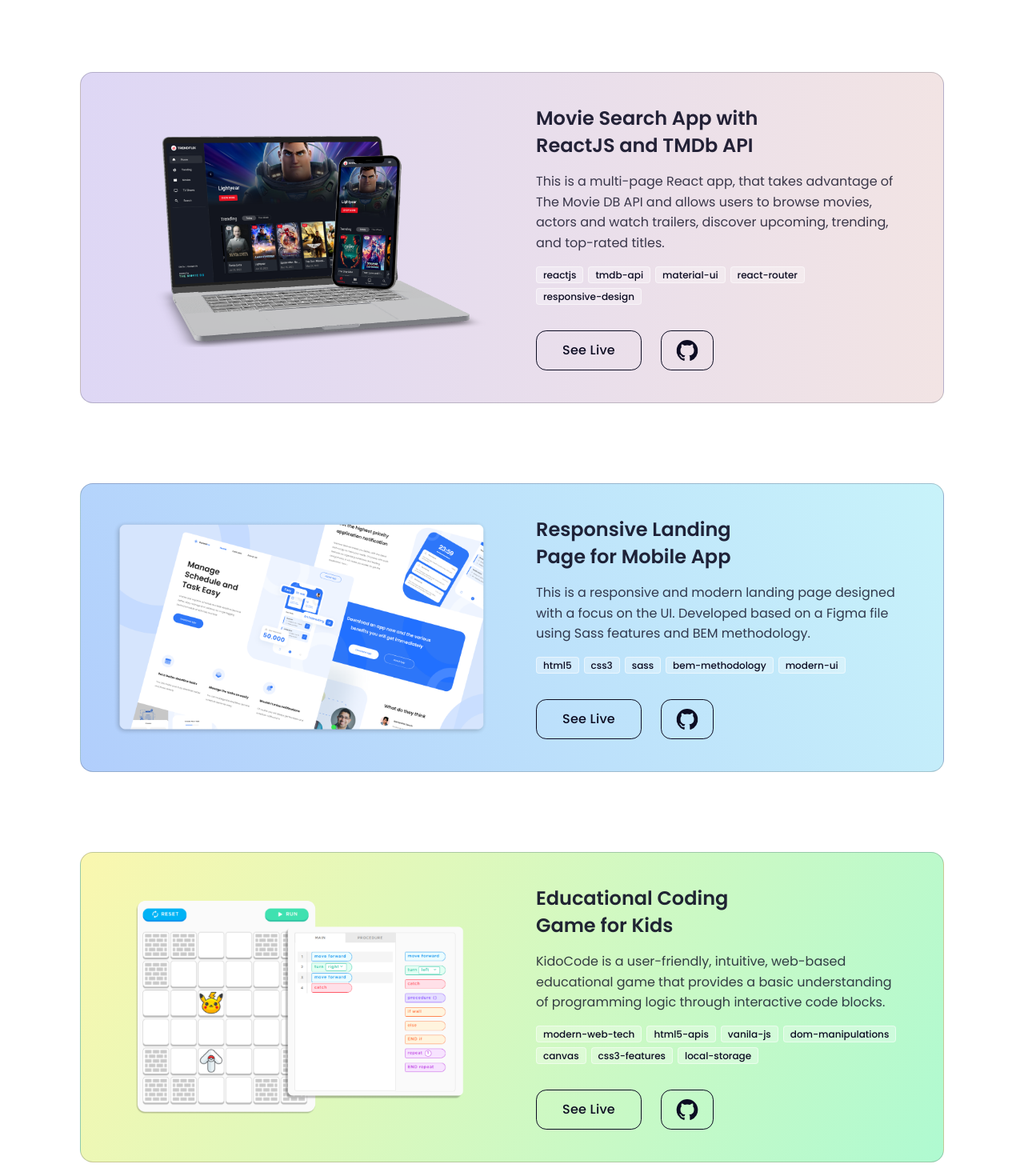
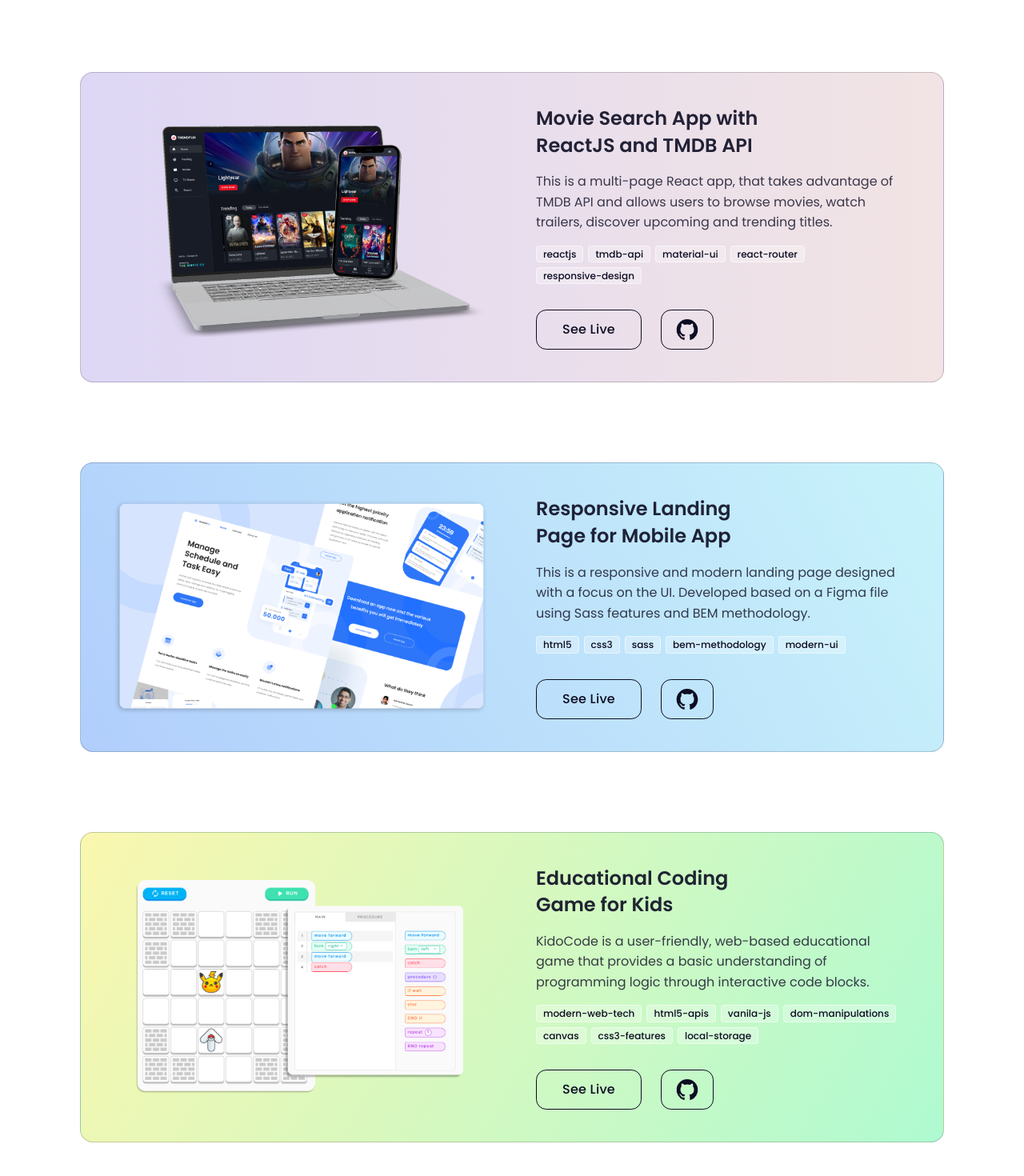
Before and after one commit to cosminmoldovan/cosminmoldovan.github.io, a React (Create React App) app: page / in a window 1280 px wide. Shown: the part 640-2110 px from the top of the page at 80% size. Built offline with nearby package versions, Linux system fonts and the light colour scheme.

Commit message:
update projects data description

```diff
--- a/src/ProjectsData.js
+++ b/src/ProjectsData.js
@@ -1,10 +1,10 @@
 const projectsData = [
     {
         id: 1,
-        title: "Movie Search App with ReactJS and TMDb API",
+        title: "Movie Search App with ReactJS and TMDB API",
         logo: "trendflix-logo.png",
         topics: ['reactjs', 'tmdb-api', 'material-ui','react-router','responsive-design'],
-        description: "This is a multi-page React app, that takes advantage of The Movie DB API and allows users to browse movies, actors and watch trailers, discover upcoming, trending, and top-rated titles.",
+        description: "This is a multi-page React app, that takes advantage of TMDB API and allows users to browse movies, watch trailers, discover upcoming and trending titles.",
         thumbnail: "trendflix-thumbnail.png",
         websiteLink:"https://cosminmoldovan.github.io/trendflix/",
         githubLink: "https://github.com/cosminmoldovan/trendflix",
@@ -26,7 +26,7 @@ const projectsData = [
         id: 3,
         title: "Educational Coding Game for Kids",
         topics: ['modern-web-tech', 'html5-apis', 'vanila-js', 'dom-manipulations', 'canvas', 'css3-features', 'local-storage'],
-        description: "KidoCode is a user-friendly, intuitive, web-based educational game that provides a basic understanding of programming logic through interactive code blocks.",
+        description: "KidoCode is a user-friendly, web-based educational game that provides a basic understanding of programming logic through interactive code blocks.",
         thumbnail: "kidocode-thumbnail.png",
         websiteLink:"https://cosminmoldovan.github.io/kidocode/",
         githubLink: "https://github.com/cosminmoldovan/kidocode",
```
